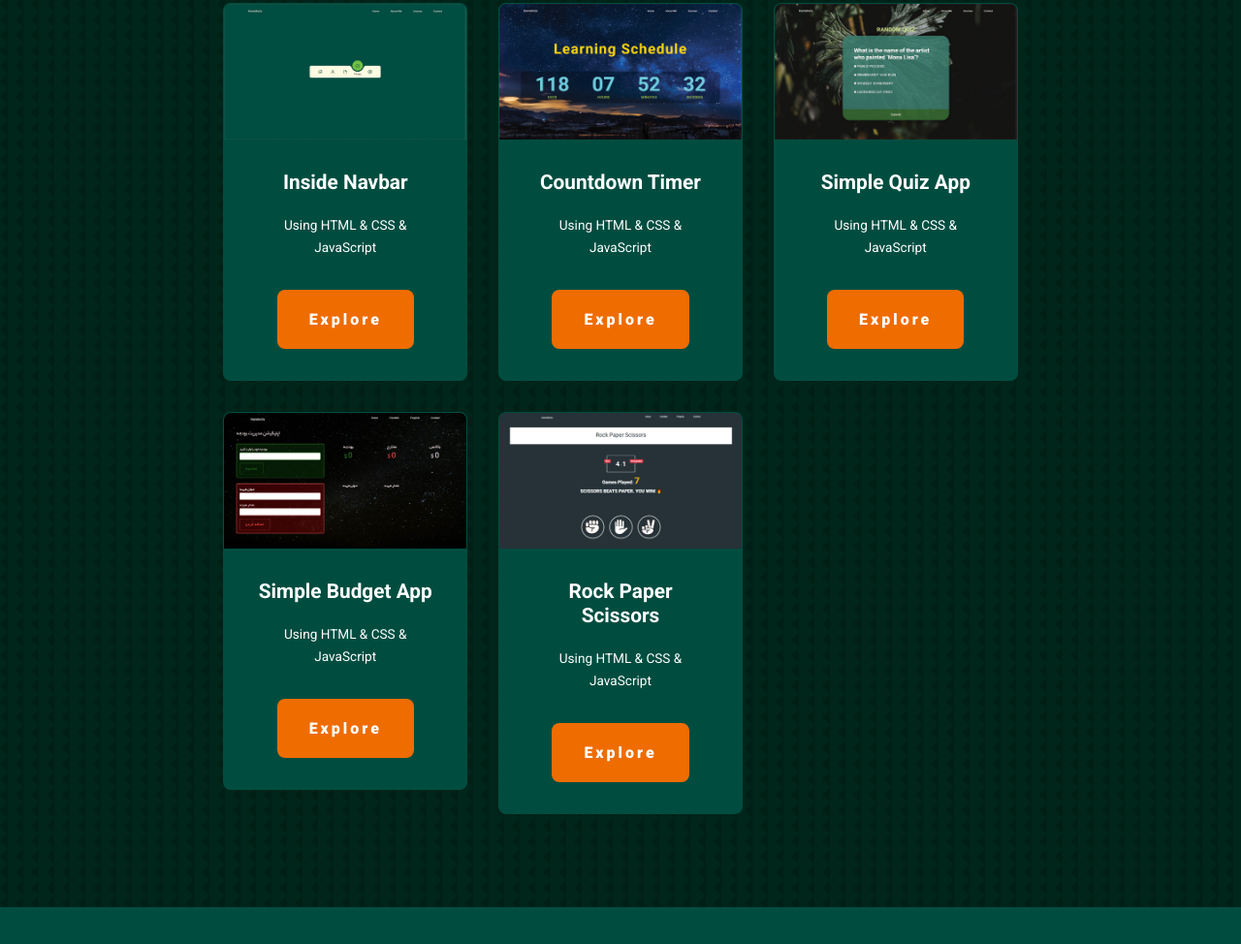
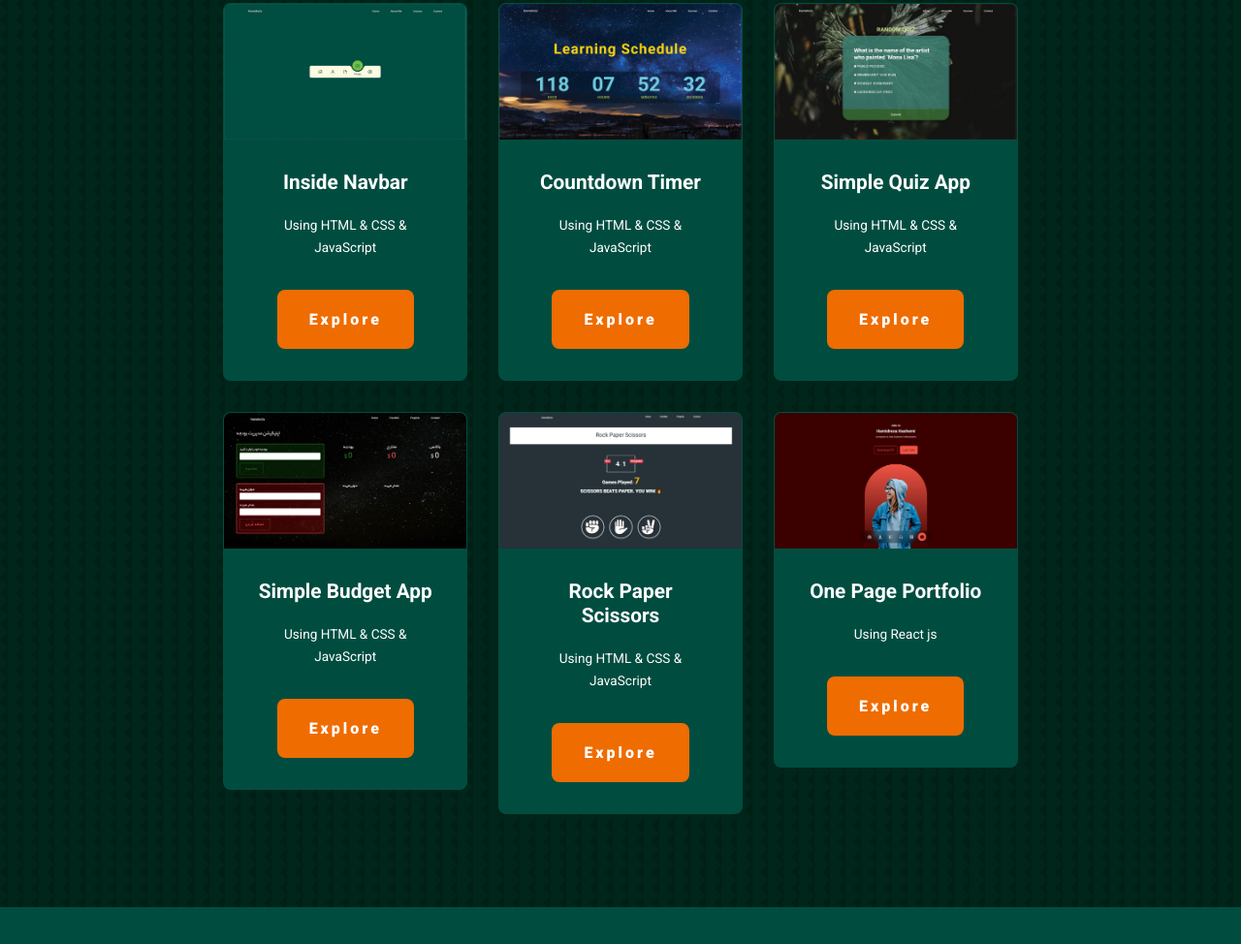
Before and after one commit to hh7192/portfolio, a website built with Parcel: page projects.html in a window 1280 px wide. Shown: the part 1796-2770 px from the top of the page at 97% size. Built offline with nearby package versions, Linux system fonts and the light colour scheme.

Commit message:
adding react portfolio.

```diff
--- a/projects.html
+++ b/projects.html
@@ -55,6 +55,9 @@
         </button>
         <button class="btn btn-small" onclick="filterObjects('js')">
           JavaScript
+        </button>
+        <button class="btn btn-small" onclick="filterObjects('react')">
+          React
         </button>
       </section>
       <!-------------------------- projects -------------------------->
@@ -321,6 +324,25 @@
               </div>
             </article>
           </div>
+          <div class="filter-box react">
+            <article class="project">
+              <span class="badge--htmlcss badge">React js</span>
+              <span class="badge--js badge">JavaScript</span>
+              <div class="project__image">
+                <img src="images/project-15.png" alt="" />
+              </div>
+              <div class="project__info">
+                <h4>One Page Portfolio</h4>
+                <p>Using React js</p>
+                <a
+                  href="https://hh7192.github.io/react-portfolio/#contact"
+                  target="_blank"
+                  class="btn btn-primary"
+                  >Explore</a
+                >
+              </div>
+            </article>
+          </div>
         </div>
       </section>
     </div>
```
Also changed, not shown: images/project-15.png (added).
